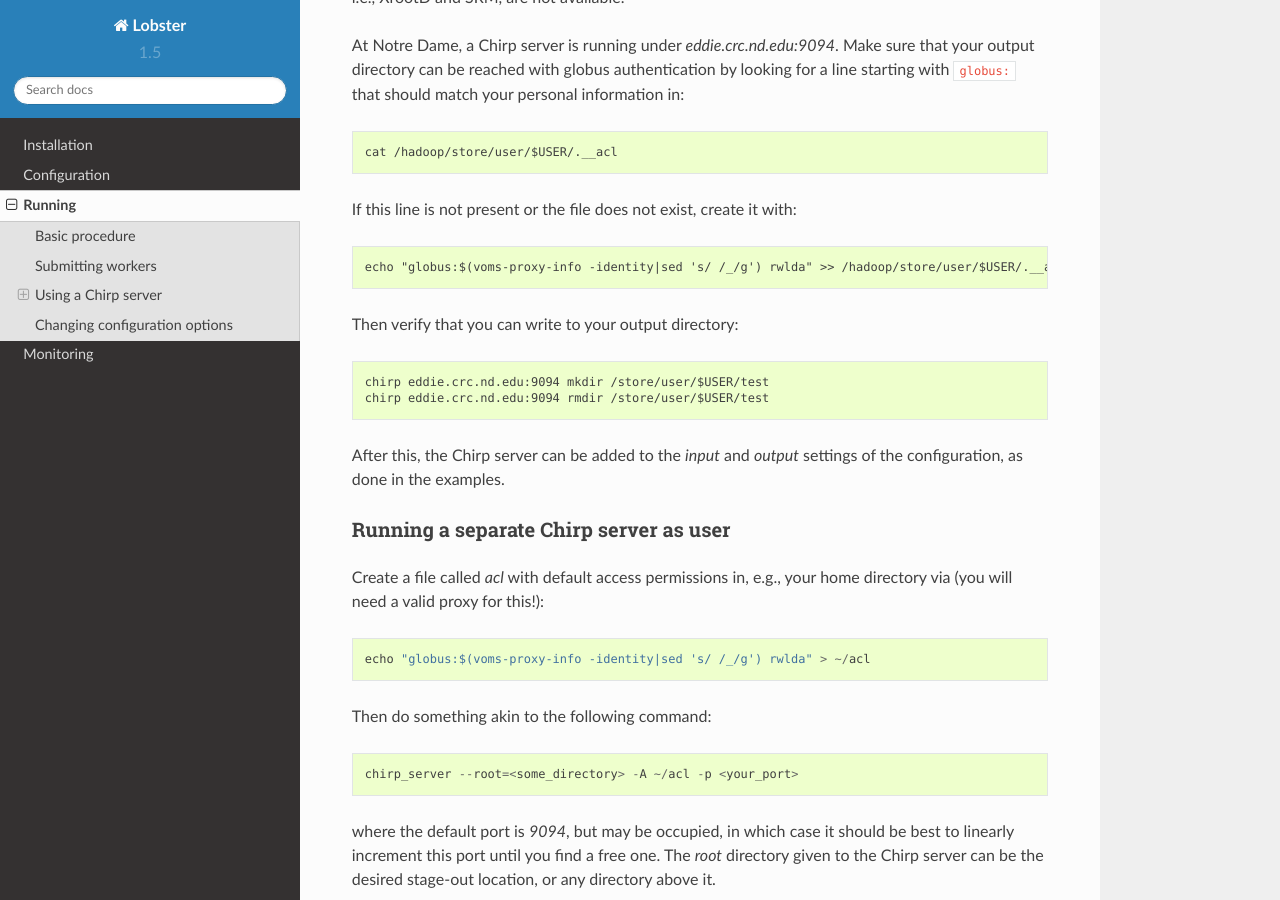
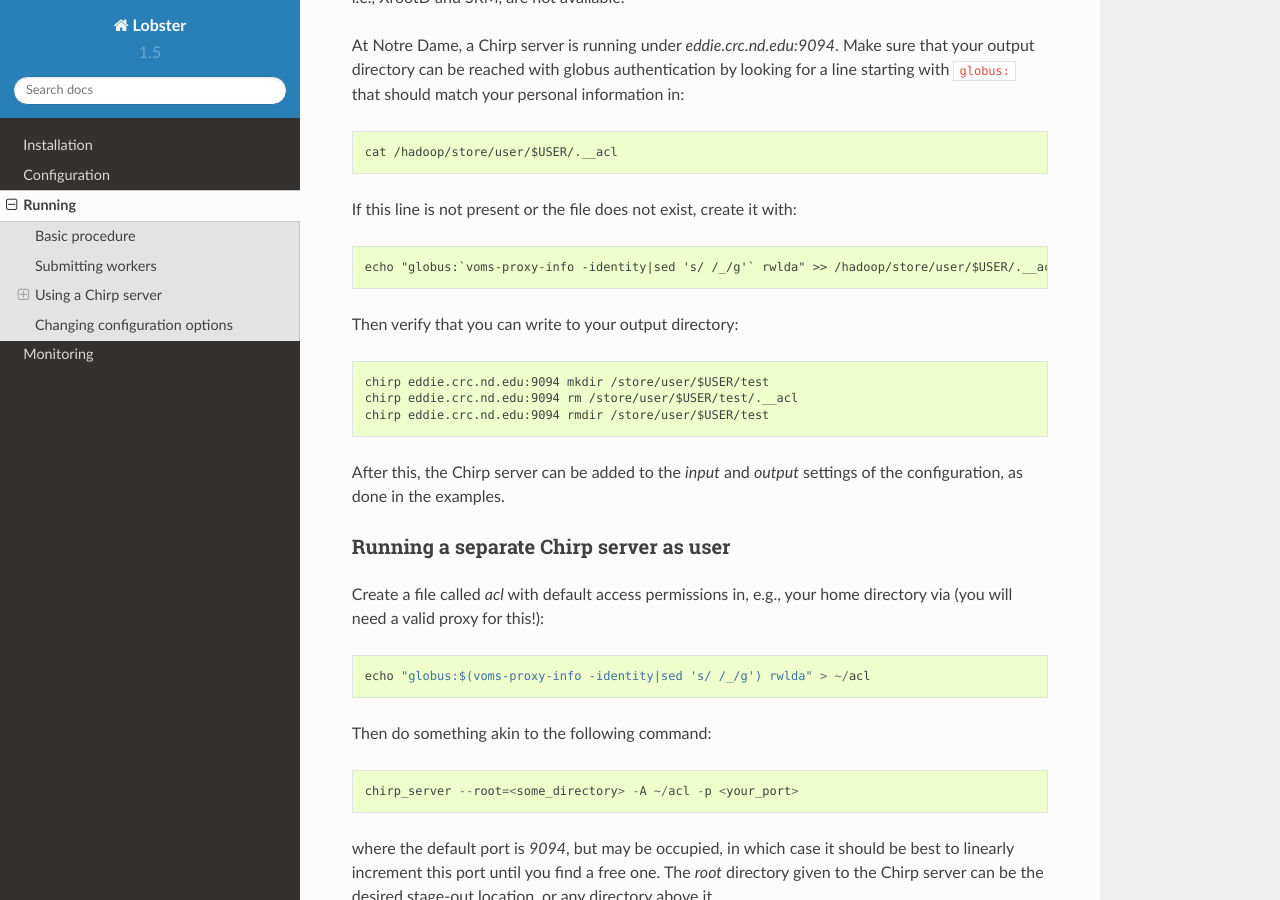
Before and after one commit to NDCMS/lobster, a Sphinx documentation site: the page built from docs/run.rst, in a window 1280 px wide and 900 px high, scrolled down 1783 px. Built offline with Sphinx 7.4.7 and the Read the Docs theme 2.0.0, drawn with Linux system fonts in a browser that asks for light colours.

Commit message:
Tweak chirp instructions
Fixes #430.

```diff
--- a/docs/run.rst
+++ b/docs/run.rst
@@ -85,11 +85,12 @@ match your personal information in::
 
 If this line is not present or the file does not exist, create it with::
 
-    echo "globus:$(voms-proxy-info -identity|sed 's/ /_/g') rwlda" >> /hadoop/store/user/$USER/.__acl
+    echo "globus:`voms-proxy-info -identity|sed 's/ /_/g'` rwlda" >> /hadoop/store/user/$USER/.__acl
 
 Then verify that you can write to your output directory::
 
     chirp eddie.crc.nd.edu:9094 mkdir /store/user/$USER/test
+    chirp eddie.crc.nd.edu:9094 rm /store/user/$USER/test/.__acl
     chirp eddie.crc.nd.edu:9094 rmdir /store/user/$USER/test
 
 After this, the Chirp server can be added to the `input` and `output`
```
